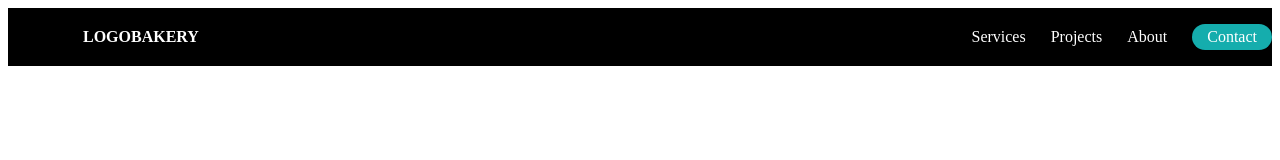
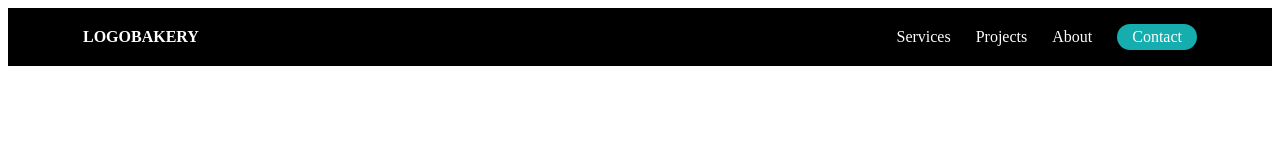
Before and after one commit to shristi555/html_project, a plain HTML site: page task2.html in a window 1280 px wide. Drawn offline with Linux system fonts and the light colour scheme.

Commit message:
Changed design on task2

```diff
--- a/task2.html
+++ b/task2.html
@@ -20,6 +20,7 @@
         display: flex;
         gap: 25px;
         align-items: center;
+        padding-right: 75px;
        }
 
        a{
```
Also changed, not shown: index.html (+1 -0 lines).
